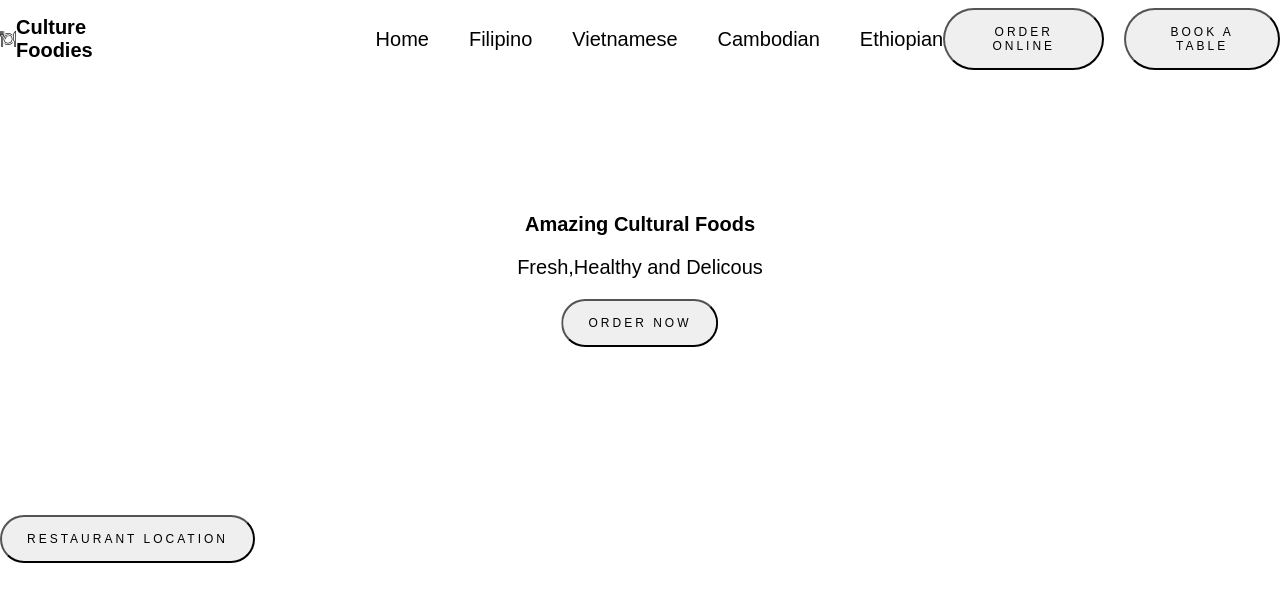
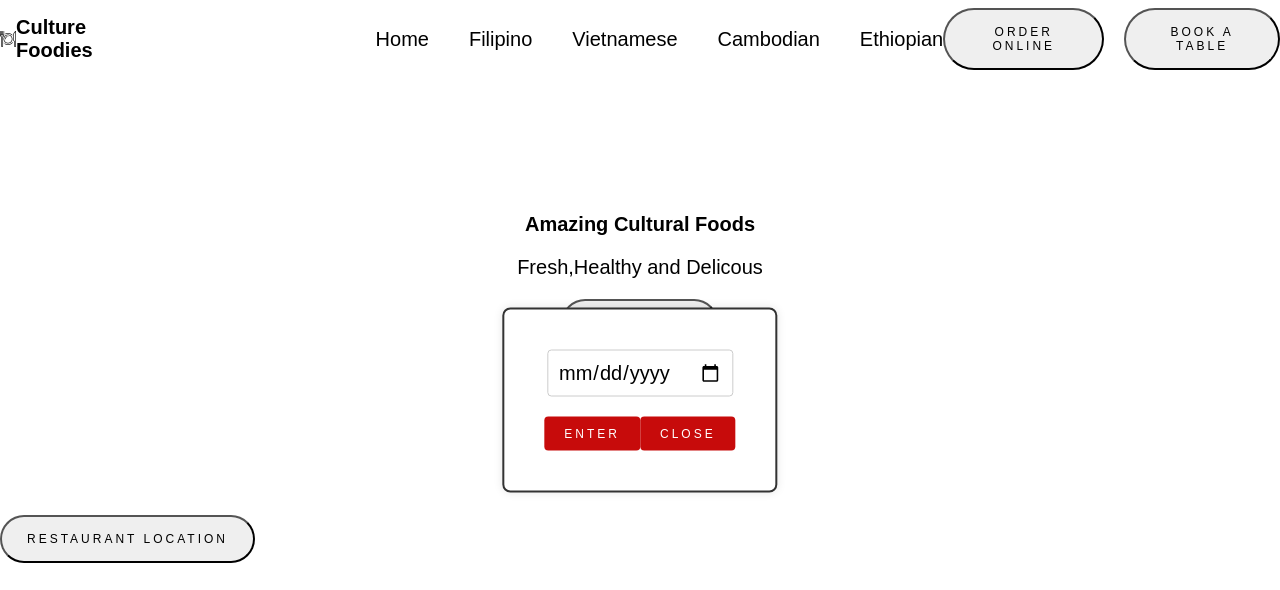
Before and after one commit to Callmejarod/Restaurant, a website: page index.html in a window 1280 px wide. Both pictures are taken after a click on the button "BOOK A TABLE". Shown: the top 590 px of the page. Drawn offline with nearby package versions, Linux system fonts and the light colour scheme; some packages are replaced by stand-ins of ours.

Commit message:
Fixed book a table button

```diff
--- a/index.js
+++ b/index.js
@@ -17,6 +17,7 @@ function showCountdown() {
 
 function showCalendar() {
   document.querySelector(".countdown-prompt").style.display = "block";
+  console.log("The button is pressed!")
 }
 
 function hideCountdown() {
--- a/main.css
+++ b/main.css
@@ -349,9 +349,9 @@ button:disabled {
   position: absolute;
   padding: 2rem;
   z-index: 1;
-  top: 600%;
-  left: 35%;
-  transform: translate(-50%, -50%);
+  top: 50%; /* Adjusted */
+  left: 50%; /* Adjusted */
+  transform: translate(-50%, -50%); /* Adjusted */
   display: none;
   background-color: #ffffff;
   border: 2px solid #333333;
```
Also changed, not shown: index.html (+1 -0 lines), sitemap.jpg.
